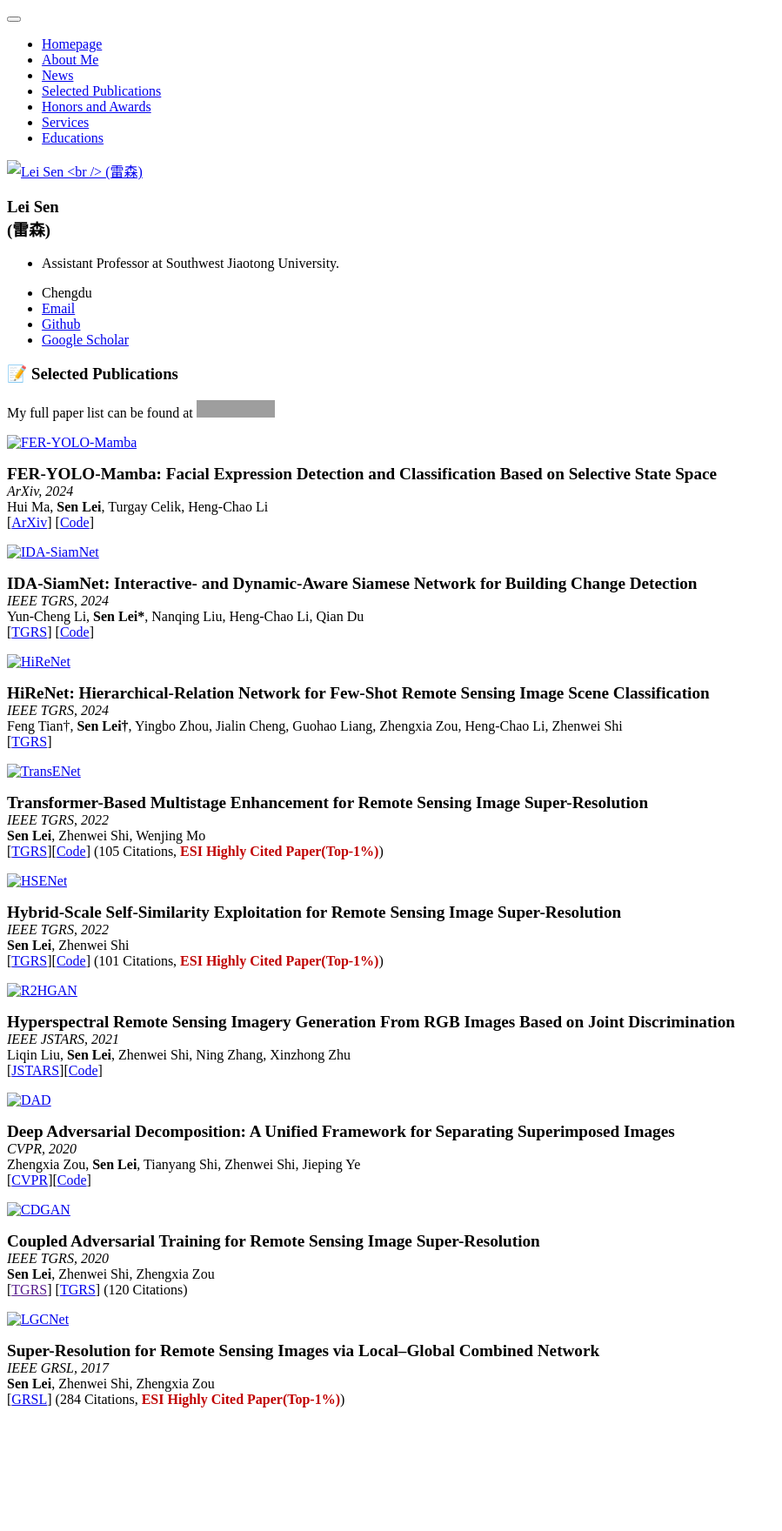
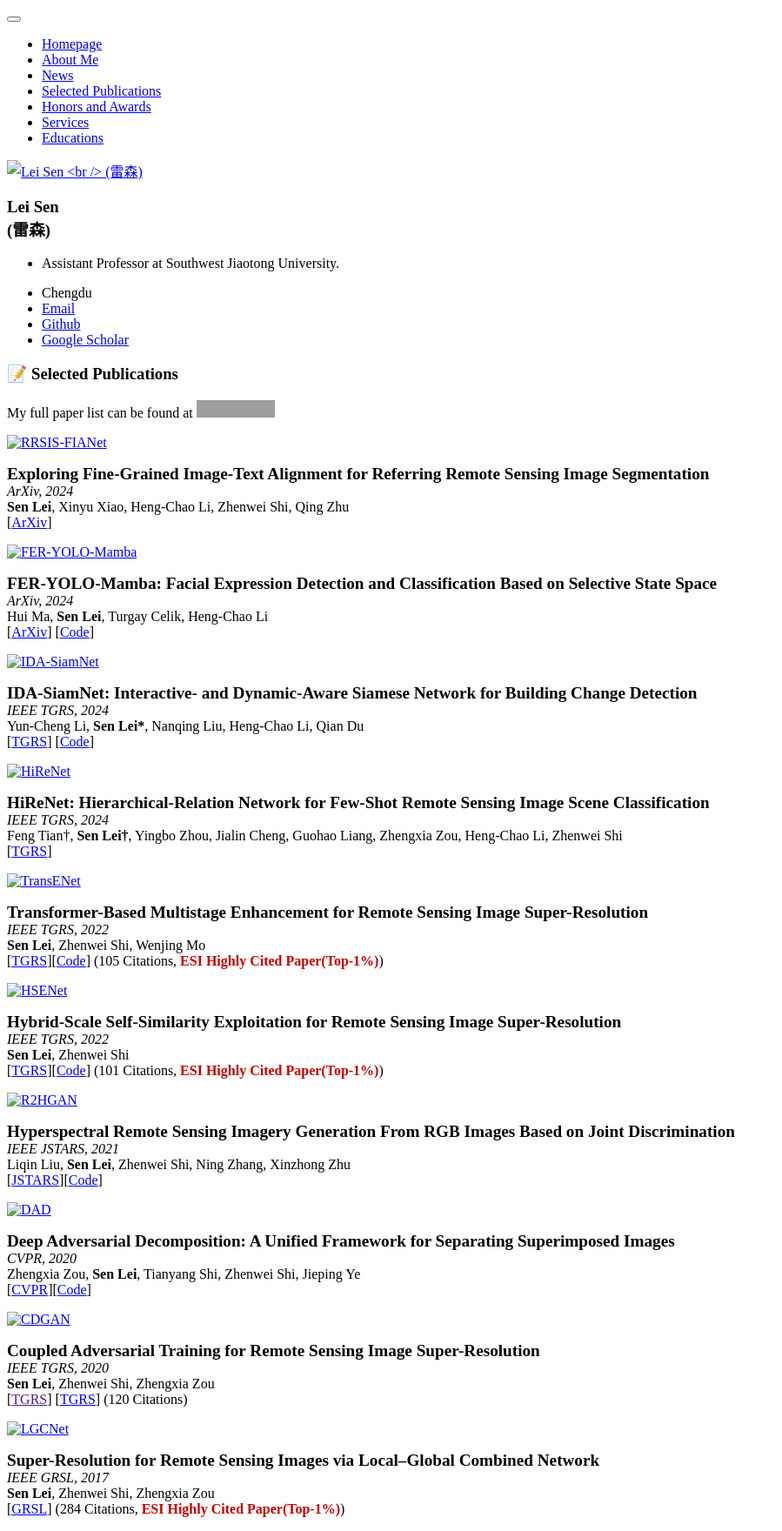
Before and after one commit to Shaosifan/Shaosifan.github.io, a Jekyll site: the page built from _pages/includes/pub.md, in a window 1280 px wide. Shown: the whole page at 87% size, without its empty margins (0-899 px from the left). Built offline with Jekyll 4.4.1, drawn with Linux system fonts in a browser that asks for light colours; our own code applies the rules of GitHub Pages for plain Markdown files; before the commit the page ends 1634 px from its top, so only the background shows below that; grey boxes are pictures that could not be loaded.

Commit message:
update pub

```diff
--- a/_pages/includes/pub.md
+++ b/_pages/includes/pub.md
@@ -2,6 +2,18 @@
 # 📝 Selected Publications
 
 My full paper list can be found at <a href='https://scholar.google.com/citations?user=7k_DigcAAAAJ&'><img src="https://img.shields.io/badge/Google%20Scholar-orange"></a>
+
+<div class='paper-box'><div class='paper-box-image'><div><div class="badge"></div><a href="images/RRSIS-FIANet.png"><img src='images/RRSIS-FIANet.png' alt="RRSIS-FIANet" width="100%"></a></div></div>
+<div class='paper-box-text' markdown="1">
+
+<a class=PaperTitle><b>Exploring Fine-Grained Image-Text Alignment for Referring Remote Sensing Image Segmentation</b></a> \\
+ *ArXiv, 2024*  \\
+**<font color="#000000">Sen Lei</font>**, Xinyu Xiao, Heng-Chao Li, Zhenwei Shi, Qing Zhu \\
+[<a href="https://arxiv.org/abs/2409.13637/">ArXiv</a>]
+
+</div>
+</div>
+
 
 <div class='paper-box'><div class='paper-box-image'><div><div class="badge"></div><a href="images/FER-YOLO-Mamba.png"><img src='images/FER-YOLO-Mamba.png' alt="FER-YOLO-Mamba" width="100%"></a></div></div>
 <div class='paper-box-text' markdown="1">
```
Also changed, not shown: images/RRSIS-FIANet.png (added).
